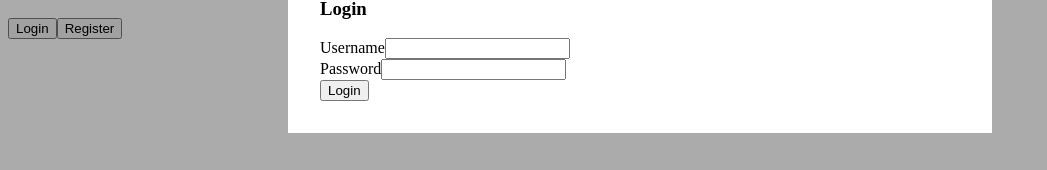
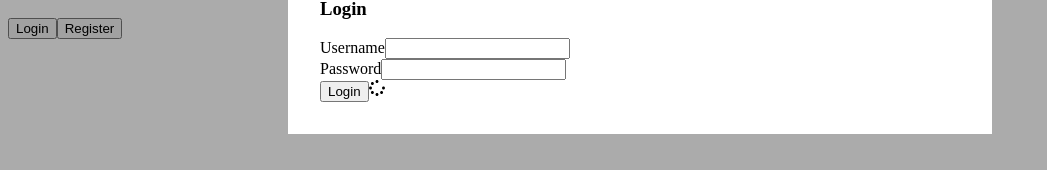
Before and after one commit to thenameiswiiwin/bookshelf, a React (Vite) app: page / in a window 1280 px wide. Both pictures are taken after a click on the button "Login". Shown: the part 154-324 px from the top of the page, without its empty margins (0-1047 px from the left). Built offline with nearby package versions, Linux system fonts and the light colour scheme.

Commit message:
added react-icons, loading spinner, and button hover effect

```diff
--- a/src/components/App.tsx
+++ b/src/components/App.tsx
@@ -8,13 +8,13 @@ function App() {
   const register = (formData: string) => console.log('register', formData)
 
   return (
-    <div className="flex h-screen w-full flex-col items-center justify-center space-y-2">
+    <div className="flex h-screen w-full flex-col items-center justify-center space-y-3">
       <Logo width="80" height="80" />
       <h1 className="text-4xl font-semibold">Bookshelf</h1>
       <div className="grid grid-cols-2 gap-3">
         <Modal>
           <ModalOpenButton>
-            <button className="rounded border-0 bg-blue-600 py-2.5 px-4 leading-none text-white">
+            <button className="rounded border-0 bg-blue-600 py-2.5 px-4 leading-none text-white hover:bg-blue-700">
               Login
             </button>
           </ModalOpenButton>
@@ -22,7 +22,7 @@ function App() {
             <LoginForm
               onSubmit={login}
               submitButton={
-                <button className="rounded border-0 bg-blue-600 py-2.5 px-4 leading-none text-white">
+                <button className="rounded border-0 bg-blue-600 py-2.5 px-4 leading-none text-white hover:bg-blue-700">
                   Login
                 </button>
               }
@@ -31,7 +31,7 @@ function App() {
         </Modal>
         <Modal>
           <ModalOpenButton>
-            <button className="rounded border-0 bg-neutral-100 py-2.5 px-4 leading-none text-gray-600">
+            <button className="rounded border-0 bg-neutral-100 py-2.5 px-4 leading-none text-gray-600 hover:bg-neutral-200">
               Register
             </button>
           </ModalOpenButton>
@@ -39,7 +39,7 @@ function App() {
             <LoginForm
               onSubmit={register}
               submitButton={
-                <button className="rounded border-0 bg-neutral-100 py-2.5 px-4 leading-none text-gray-600">
+                <button className="rounded border-0 bg-neutral-100 py-2.5 px-4 leading-none text-gray-600 hover:bg-neutral-200">
                   Register
                 </button>
               }
--- a/src/components/LoginForm.tsx
+++ b/src/components/LoginForm.tsx
@@ -1,4 +1,5 @@
 import { cloneElement } from 'react'
+import { FaSpinner } from 'react-icons/fa'
 
 interface LoginFormProps {
   onSubmit: any
@@ -37,7 +38,10 @@ function LoginForm({ onSubmit, submitButton }: LoginFormProps) {
           type="password"
         />
       </div>
-      <div>{cloneElement(submitButton, { type: 'submit' })}</div>
+      <div className="flex items-center justify-center">
+        {cloneElement(submitButton, { type: 'submit' })}
+        <FaSpinner className="ml-2 animate-spin" aria-label="loading" />
+      </div>
     </form>
   )
 }
--- a/src/components/Modal.tsx
+++ b/src/components/Modal.tsx
@@ -1,4 +1,4 @@
-import {createContext, useState, useContext, cloneElement}  from 'react'
+import { createContext, useState, useContext, cloneElement } from 'react'
 import { VisuallyHidden } from '@reach/visually-hidden'
 import { Dialog } from '@reach/dialog'
 
@@ -46,7 +46,7 @@ function ModalContents({ title, children, ...props }) {
     <ModalContentsBase {...props}>
       <div className="flex justify-end">
         <ModalDismissButton>
-          <button className="flex h-10 w-10 cursor-pointer items-center justify-center rounded-full border border-solid border-gray-500 bg-white p-0 leading-none">
+          <button className="flex h-10 w-10 cursor-pointer items-center justify-center rounded-full border border-solid border-gray-500 bg-white p-0 leading-none hover:border-red-500">
             <VisuallyHidden>Close</VisuallyHidden>
             <span aria-hidden>×</span>
           </button>
```
